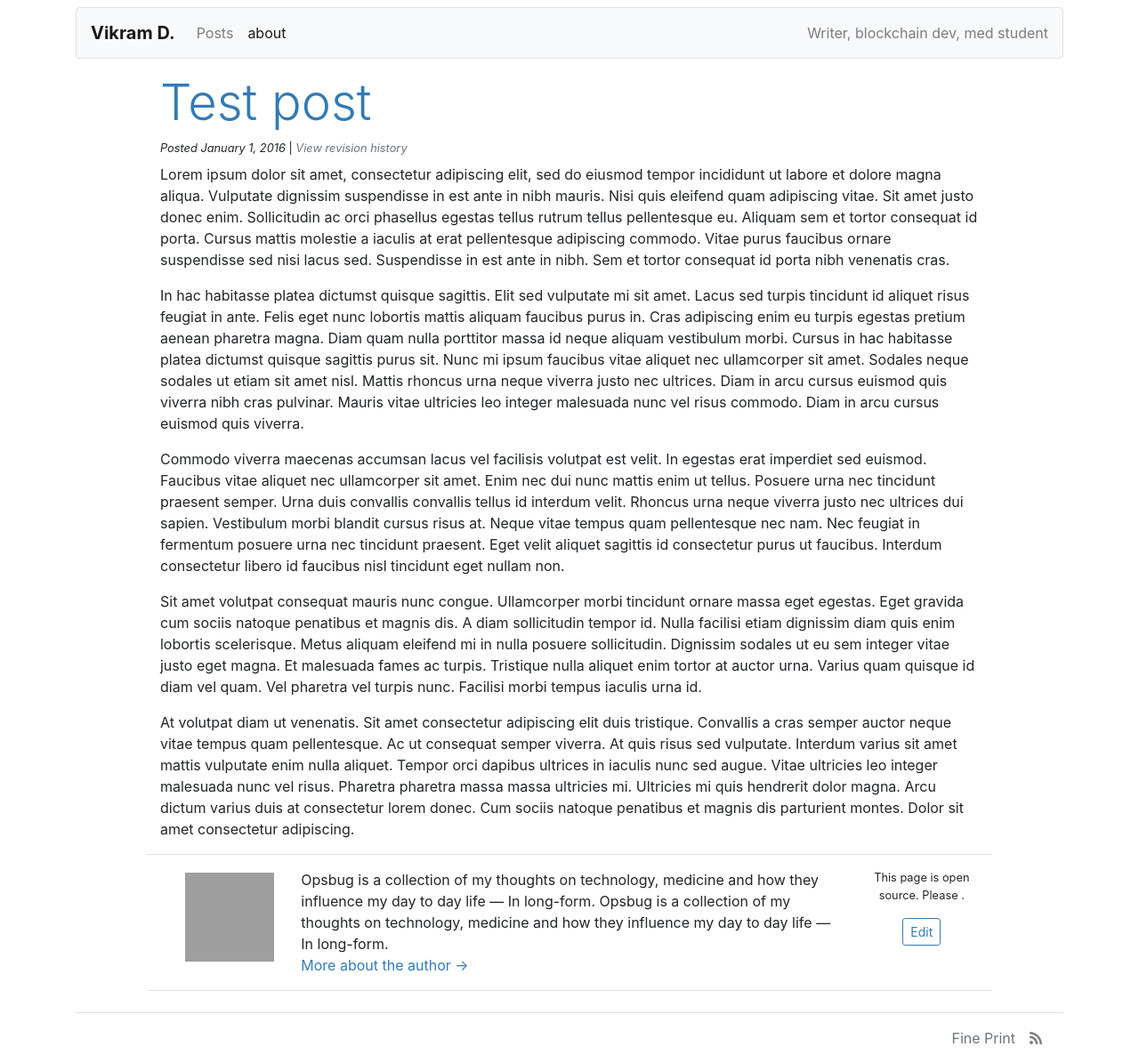
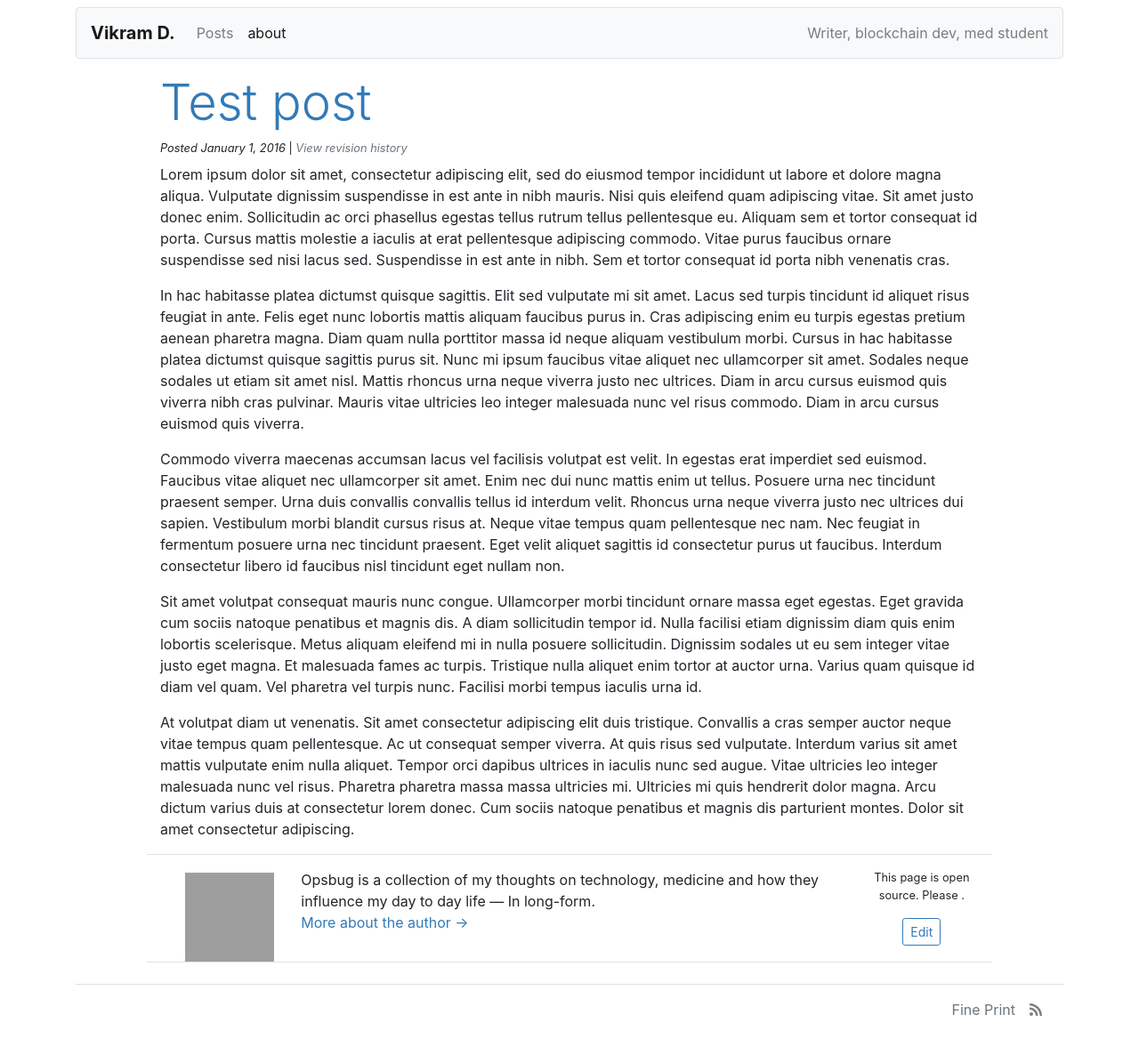
Before and after one commit to dhillonv10/dhillonv10.github.io, a Jekyll site: the page built from _posts/2016-01-01-test-post.md, in a window 1280 px wide. Shown: the whole page at 89% size. Built offline with Jekyll 4.4.1, drawn with Linux system fonts in a browser that asks for light colours; cached includes are drawn as plain includes; nearby versions of some CDN libraries; some web fonts are replaced; comment, search, counter and statistics services are not loaded; after the commit the page ends 1163 px from its top, so only the background shows below that; grey boxes are pictures that could not be loaded.

Commit message:
Mini bio

```diff
--- a/_includes/mini-bio.html
+++ b/_includes/mini-bio.html
@@ -6,7 +6,8 @@
     <div class="float-sm-right pt-1">{% avatar dhillonv10 size=100 %}</div>
   </div>
   <div class="col-sm-8">
-    Opsbug is a collection of my thoughts on technology, medicine and how they influence my day to day life — In long-form. Opsbug is a collection of my thoughts on technology, medicine and how they influence my day to day life — In long-form.
+    Opsbug is a collection of my thoughts on technology, medicine and how they influence my day to day life — In long-form.
+    <br>
 {{ bio[0] | append:' <a href="URL">More about the author &rarr;</a>' | replace:"URL",about_url | markdownify }}
   </div>
   <div class="col-sm-2 text-center">
```
